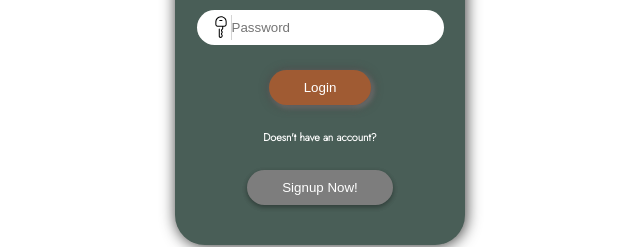
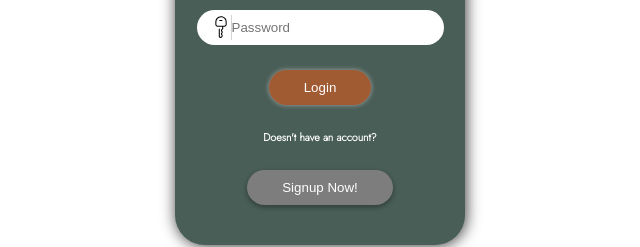
Before and after one commit to its-raghu/Sign-In-Page, a plain HTML site: page index.html in a window 1280 px wide. In both pictures the pointer is over the button "Login". Shown: the part 356-603 px from the top of the page, 320-960 px from the left. Drawn offline with Linux system fonts and the light colour scheme; a web font is replaced by a local one.

Commit message:
hover and shadow

```diff
--- a/styles.css
+++ b/styles.css
@@ -77,6 +77,6 @@ button{
     background-color: #9e9b9b;
 }
 button:hover{
-    box-shadow: 1px 1px 10px 1px rgb(75, 71, 71),2px 2px 5px rgb(151, 150, 150);
+    box-shadow: 0px 0px 5px rgb(165, 165, 165);
     background-color: #a05b33;
 }
```
